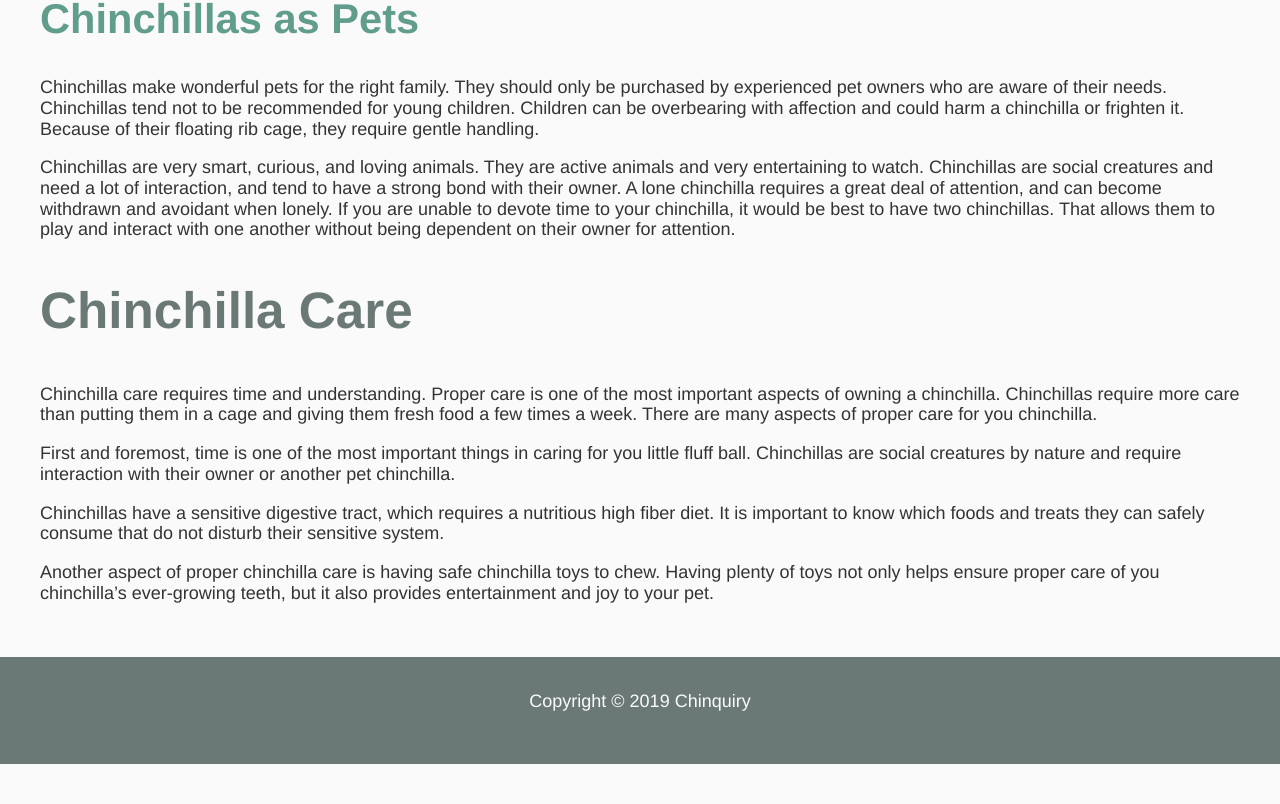
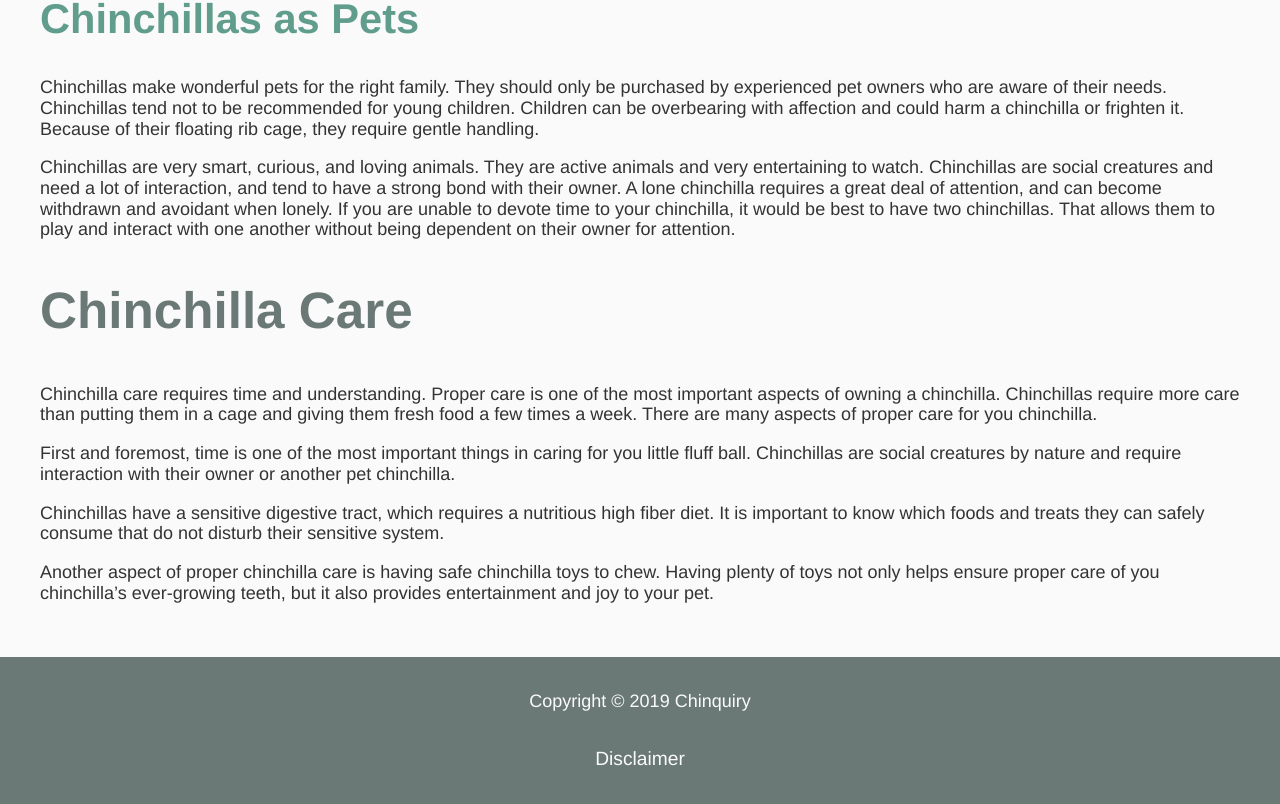
Before and after one commit to cweave/chinquiry-vue, a Vue app: page / in a window 1280 px wide. Shown: the part 696-1500 px from the top of the page. Before the commit the page ends 1460 px from the top, so only its background shows below. Built offline with nearby package versions, Linux system fonts and the light colour scheme; the HTML template or start-up script is replaced by a standard one; a web font is replaced by a local one.

Commit message:
refactor navigation

```diff
--- a/src/App.vue
+++ b/src/App.vue
@@ -14,24 +14,14 @@
 			<router-view class="body-fade" />
 		</transition>
 
-		<footer>
-			<p>Copyright © {{ new Date().getFullYear() }} Chinquiry</p>
-			<div class="footer-navigation">
-				<ul>
-					<li v-for="footer in routerLoop" :key="footer.path" v-if="footer.meta.footerNav">
-						<router-link :to="footer.path" exact>
-							{{ footer.name }}
-						</router-link>
-					</li>
-				</ul>
-			</div>
-		</footer>
+		<app-footer />
 
 	</main>
 </template>
 
 <script>
 	import Home from './views/Home.vue';
+	import AppFooter from './components/Footer.vue';
 	import NavBar from './components/NavBar.vue';
 	import '@/assets/styles.css';
 
@@ -39,6 +29,7 @@
 		name: 'app',
 		components: {
 			Home,
+			AppFooter,
 			NavBar
 		},
 		created() {
--- /dev/null
+++ b/src/components/Footer.vue
@@ -0,0 +1,31 @@
+<template>
+	<footer>
+		<p>Copyright &copy; {{ new Date().getFullYear() }} Chinquiry</p>
+		<div class="footer-navigation">
+			<ul>
+				<li v-for="footer in navigationItems" :key="footer.path">
+					<router-link :to="footer.path" exact>
+						{{ footer.name }}
+					</router-link>
+				</li>
+			</ul>
+		</div>
+	</footer>
+</template>
+
+<script>
+	export default {
+		name: 'AppFooter',
+		data() {
+			return {
+				routes: this.$router.options.routes
+			};
+		},
+		computed: {
+			navigationItems() {
+				const result = this.routes.filter(e => e.meta.footerNav === true);
+				return result;
+			}
+		}
+	};
+</script>
--- a/src/components/NavBar.vue
+++ b/src/components/NavBar.vue
@@ -7,7 +7,7 @@
 				<span></span>
 			</button>
 			<ul class="navbar-links" v-show="menuOpen">
-				<li v-for="parent in routerLoop" :key="parent.path" v-if="parent.meta.mainNav">
+				<li v-for="parent in navigationItems" :key="parent.path">
 					<router-link :to="parent.path" exact>
 						{{ parent.name }}
 					</router-link>
@@ -31,7 +31,8 @@
 		data() {
 			return {
 				menuOpen: true,
-				windowWidth: window.innerWidth
+				windowWidth: window.innerWidth,
+				routes: this.$router.options.routes
 			};
 		},
 		created() {
@@ -50,8 +51,9 @@
 			}
 		},
 		computed: {
-			routerLoop() {
-				return this.$router.options.routes;
+			navigationItems() {
+				const result = this.routes.filter(e => e.meta.mainNav === true);
+				return result;
 			}
 		},
 		methods: {
--- a/src/main.js
+++ b/src/main.js
@@ -15,5 +15,9 @@ new Vue({
 	el: '#app',
 	router,
 	render: h => h(App),
-	mounted: () => document.dispatchEvent(new Event('x-app-rendered'))
+	mounted: () => document.dispatchEvent(new Event('x-app-rendered')),
+	created() {
+		const html = document.documentElement;
+		html.setAttribute('lang', 'en-US');
+	}
 });
```
